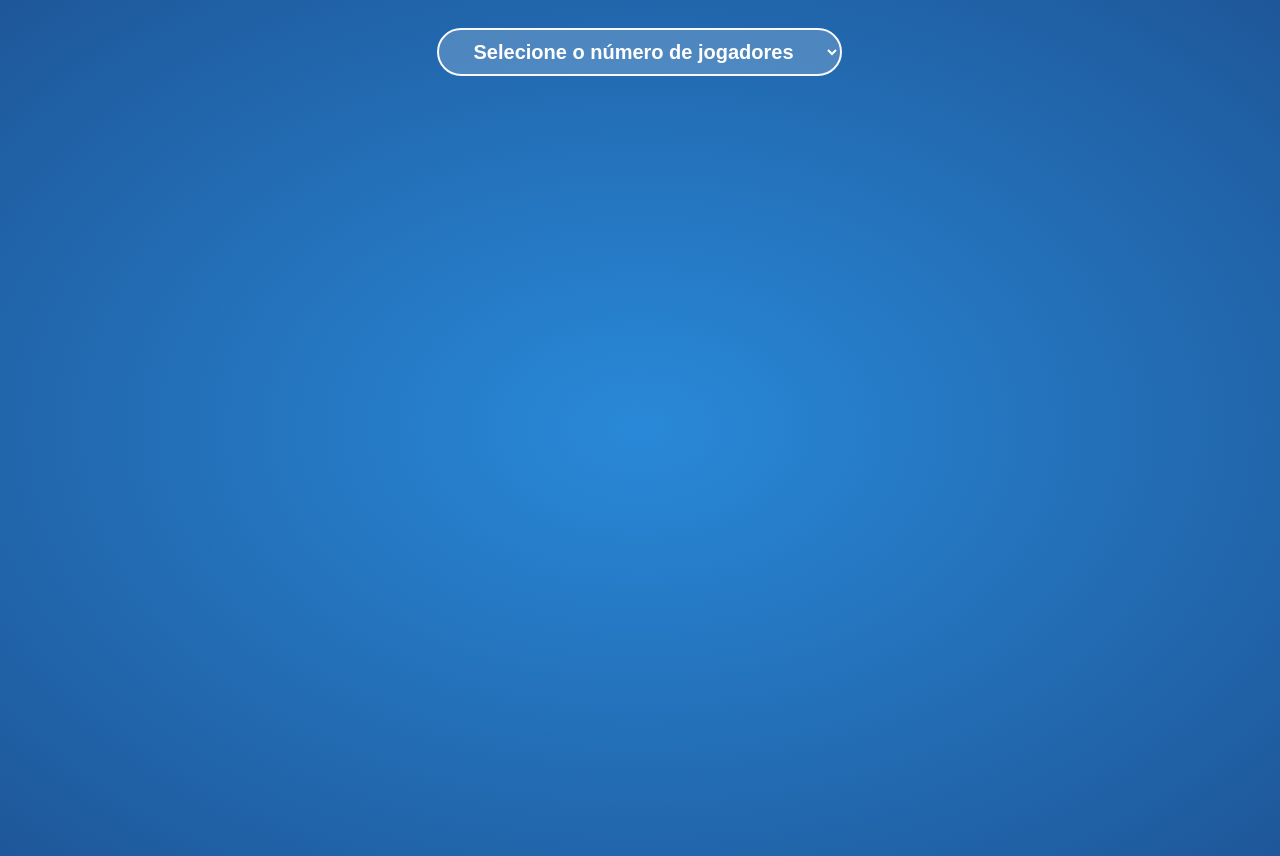
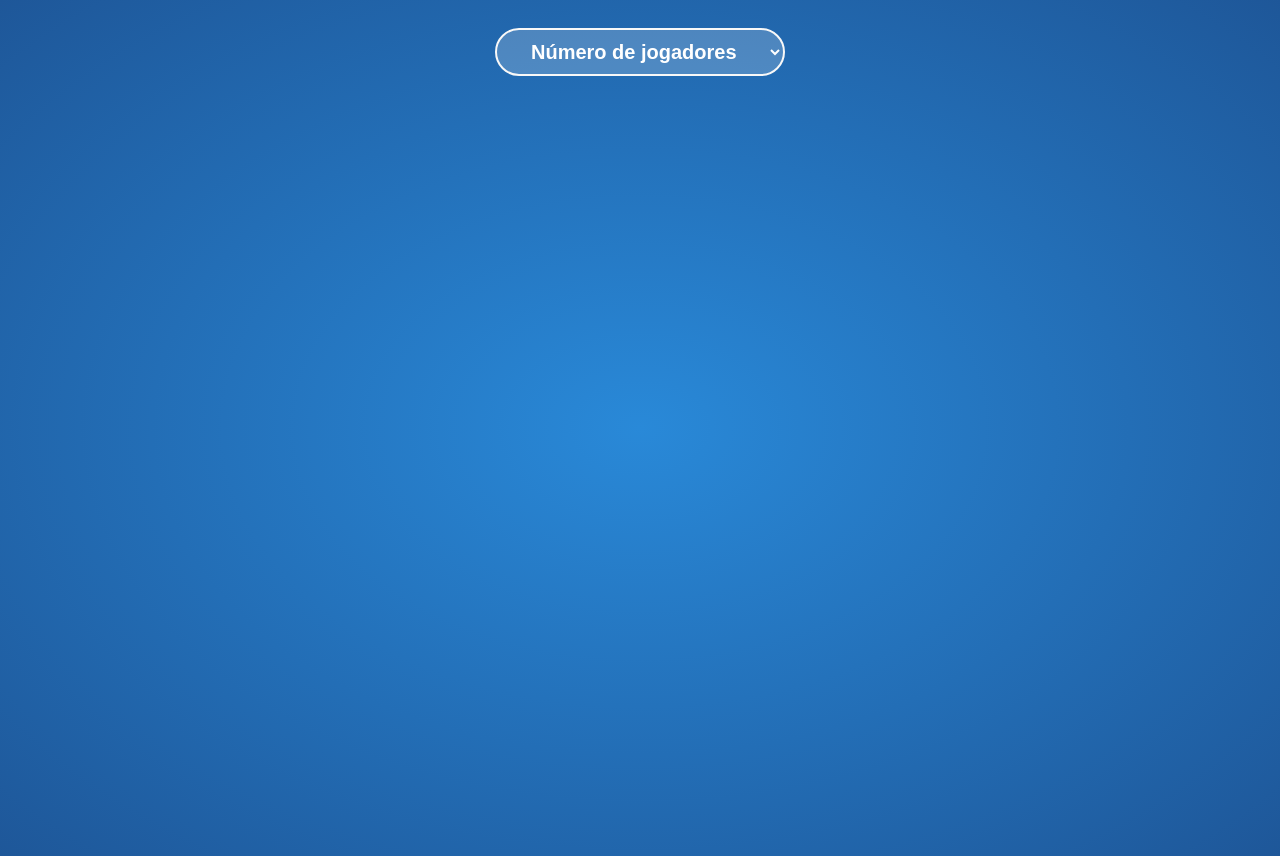
Before and after one commit to fabioaleixo/rummikub_placar, a website: page index.html in a window 1280 px wide. Drawn offline with Linux system fonts and the light colour scheme; a web font is replaced by a local one.

Commit message:
Alteração texto select

```diff
--- a/index.html
+++ b/index.html
@@ -17,7 +17,7 @@
     <div class="container">
       <div id="telaInical">
         <select id="numPlayers">
-          <option>Selecione o número de jogadores</option>
+          <option>Número de jogadores</option>
           <option value="2">2</option>
           <option value="3">3</option>
           <option value="4">4</option>
```
